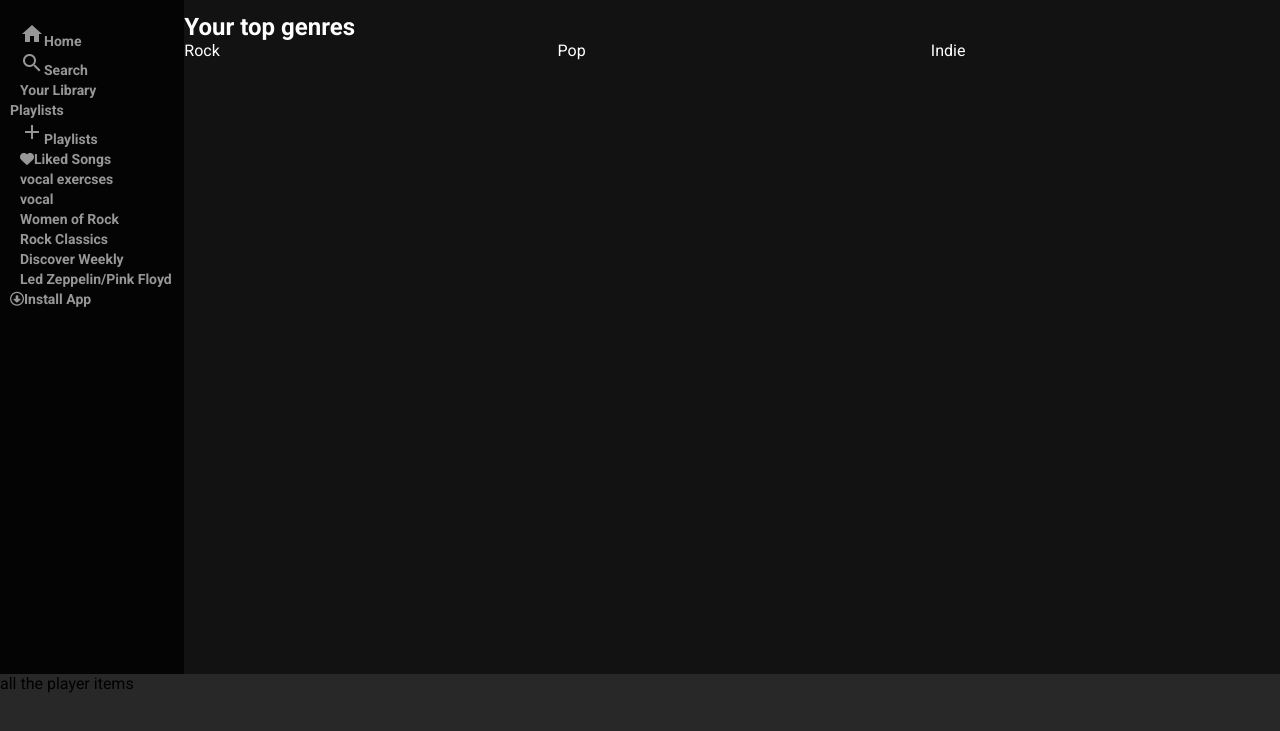
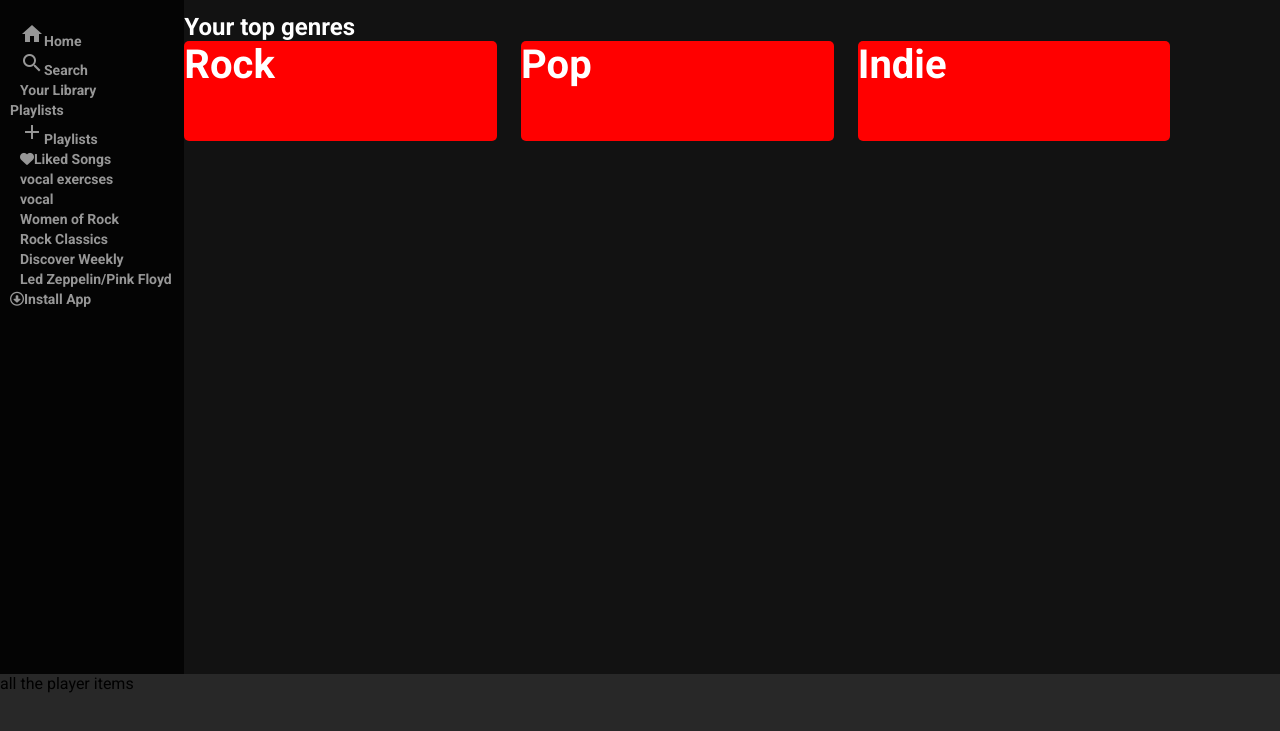
Before and after one commit to cecvak/music_player, a plain HTML site: page index.html in a window 1280 px wide. Shown: the part 53-784 px from the top of the page. Drawn offline with Linux system fonts and the light colour scheme.

Commit message:
fixed grid from spelling mistake

```diff
--- a/index.html
+++ b/index.html
@@ -76,7 +76,7 @@
                 <h2>Your top genres</h2>
                 <!-- grid, large cards, 1 row 3 columns -->
                 <div class="grid_container_cards_big">
-                    <div class="card_large_one">Rock</div>
+                    <div class="card_large_one"><p class="card_text">Rock</p></div>
                     <div class="card_large_two">Pop</div>
                     <div class="card_large_three">Indie</div>
                 </div>
--- a/styles/index.scss
+++ b/styles/index.scss
@@ -100,6 +100,7 @@ body {
     flex-direction: column;
     background-color: $primary-color;
     height: 100%;
+    width: 100%;
     color: fonts.$font-color-light;
 }
 
@@ -111,27 +112,32 @@ body {
     // width: 90%;
     // height: 90%;
     max-height: 150px;
-    height: 100%;
-    width: 100%;
+    height: 90%;
+    width: 90%;
 }
 
-.carc_large_one {
+.card_large_one {
     grid-row: 1 / 2;
     grid-column: 1 / 2;
     @include card_large;
-    background-color: yellow;
+    // font-size: 40px;
+    // background-color: yellow;
 }
 
-.carc_large_two {
+.card_large_two {
     grid-row: 1 / 2;
     grid-column: 2 / 3;
     @include card_large;
+    // background-color: yellow;
+
 }
 
-.carc_large_three {
+.card_large_three {
     grid-row: 1 / 2;
     grid-column: 3 / 4;
     @include card_large;
+    // background-color: yellow;
+
 }
 
 .page_footer {
```
Also changed, not shown: styles/index.css, 1 other file.
